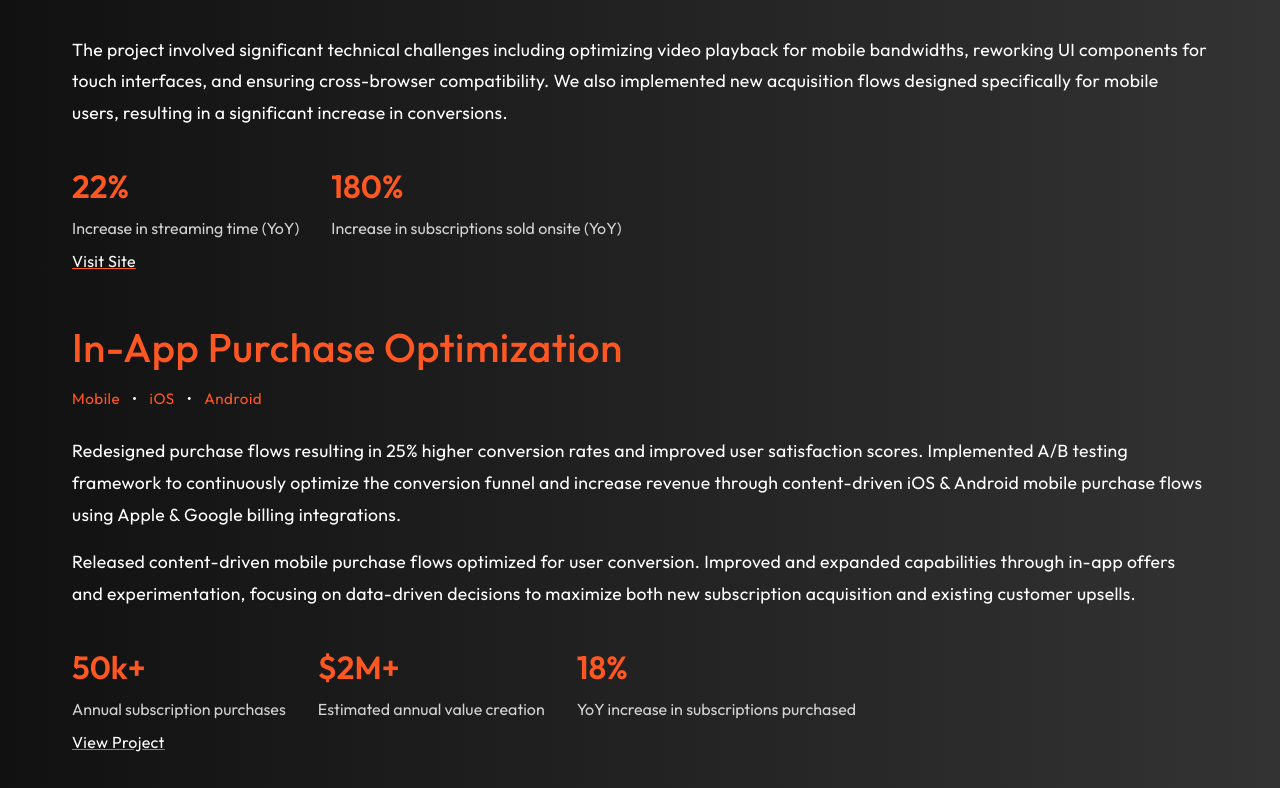
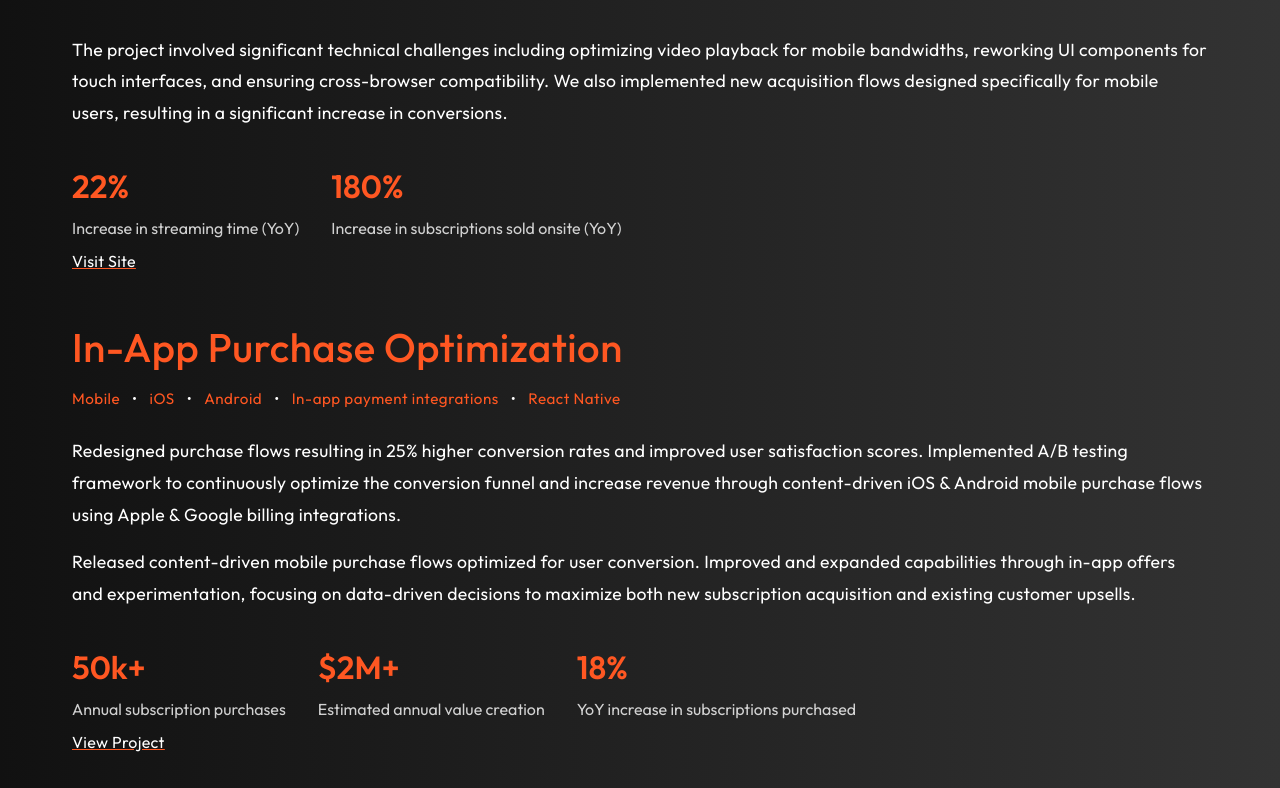
Before and after one commit to dschwenk94/Personal-Website, a React (Create React App) app: page /projects in a window 1280 px wide. Shown: the part 1259-2047 px from the top of the page. Built offline with nearby package versions, Linux system fonts and the light colour scheme; a web font is replaced by a local one.

Commit message:
Update ProjectsPage.js with additional technologies for In-App Purchase Optimization

```diff
--- a/src/pages/ProjectsPage.js
+++ b/src/pages/ProjectsPage.js
@@ -295,6 +295,8 @@ const ProjectsPage = () => {
             <Tag>Mobile</Tag>
             <Tag>iOS</Tag>
             <Tag>Android</Tag>
+            <Tag>In-app payment integrations</Tag>
+            <Tag>React Native</Tag>
           </TagsContainer>
           <ProjectDescription>
             Redesigned purchase flows resulting in 25% higher conversion rates and improved user satisfaction scores.
```
